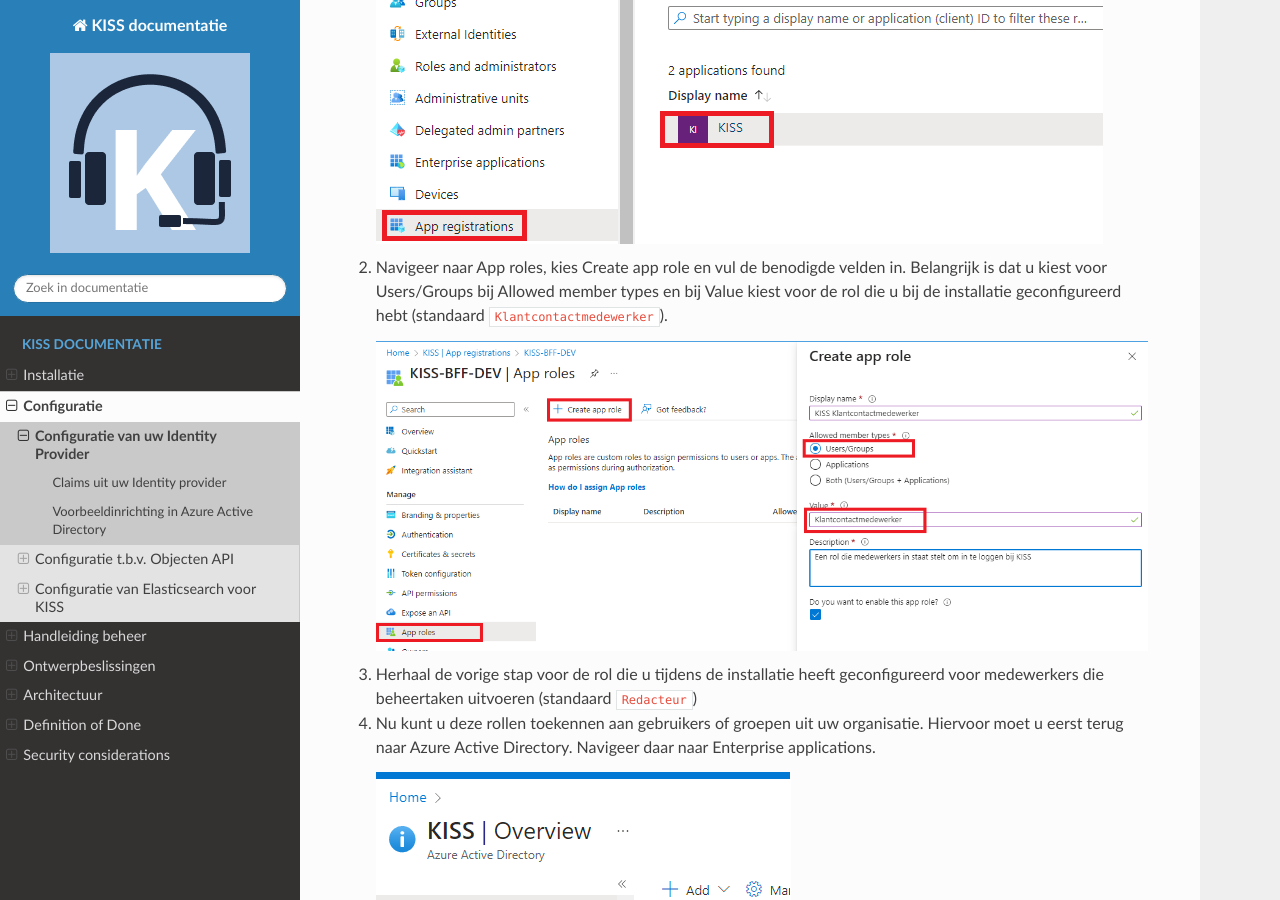
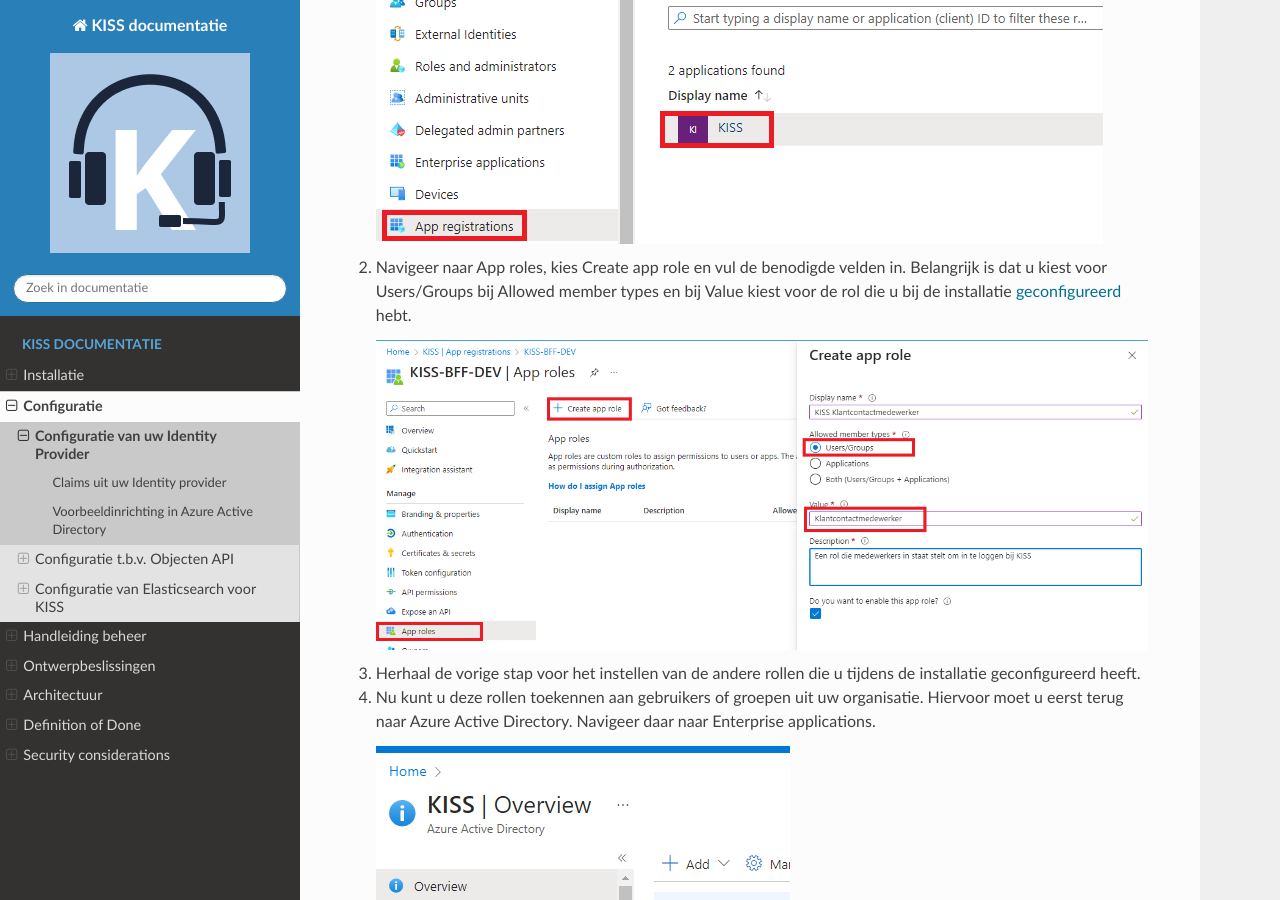
Before and after one commit to Klantinteractie-Servicesysteem/.github, a Sphinx documentation site: the page built from docs/configuration/identity-provider.md, in a window 1280 px wide and 900 px high, scrolled down 1355 px. Built offline with Sphinx 7.4.7 and the Read the Docs theme 3.1.0, drawn with Linux system fonts in a browser that asks for light colours.

```diff
--- a/docs/configuration/identity-provider.md
+++ b/docs/configuration/identity-provider.md
@@ -1,4 +1,5 @@
 # Configuratie van uw Identity Provider
+
 Bij de installatie van KISS regelt u de koppeling met uw OpenIDConnect Identity Provider. Daarnaast moet u in uw Identity Provider configureren dat gebruikers die in moeten kunnen loggen bij KISS in ieder geval een 'klantcontactmedewerker'-rol hebben. Een rol is in dit geval een claim van het type `role` of `roles` (beiden worden ondersteund). De waarde die correspondeert met een kiss-medewerker kunt u instellen tijdens de installatie. Standaard is dit `Klantcontactmedewerker`. Voor medewerkers die beheertaken op KISS uitvoeren, is een aparte rol ingeregeld. Ook de naam van deze rol kunt u instellen tijdens de installatie. Standaard is dit `Redacteur`.
 
 **Let op:** Als een ingelogde gebruiker naar KISS gaat, maar niet de juiste rechten heeft, dan verschijnt er een melding op in beeld: "Je hebt niet de juist rechten voor het gebruik van deze applicatie. Neem contact op met Functioneel Beheer." De melding is zo algemeen geformuleerd, omdat KISS bij verschillende organisaties kan draaien.
@@ -6,37 +7,39 @@ Bij de installatie van KISS regelt u de koppeling met uw OpenIDConnect Identity
 Als een ingelogde gebruiker alleen maar de rol Redacteur heeft, dan ziet deze niet de knop Nieuw contactoment, en ook geen bronnenzoekbalk. De nieuwsberichten en werkinstructies zijn wel zichtbaar, omdat de rol Redacteur juist bestaat om die berichten te kunnen berwerken.
 
 ## Claims uit uw Identity provider
+
 KISS gebruikt de claims uit uw Identity Provider om de gegevens van de ingelogde Klantcontactmedewerker toe te voegen aan de Contactmomenten (`klantcontacten`) en Contactverzoeken die vanuit KISS worden geregistreerd.
 Zie [de installatiehandleiding](../installation/voorbereidingen.md#Authenticatie) voor hoe u dit configureert.
 
 Er is in JWT geen standaard claim voor voorletters of voorvoegsel (tussenvoegsel). KISS gebruikt daarom deze mapping:
+
 - Voorletters => given_name
 - Achternaam => family_name indien beschikbaar, anders: name indien beschikbaar, anders: http://schemas.xmlsoap.org/ws/2005/05/identity/claims/name
 - Op dit moment doen we niets met Tussenvoegsel, omdat er geen voorvoegsel-claim bestaat. In de huidige implementatie komt tussenvoegsel alleen in het `klantcontact`, als onderdeel van de Achternaam.
 
+## Voorbeeldinrichting in Azure Active Directory
 
-## Voorbeeldinrichting in Azure Active Directory
 Als u gebruik maakt van Azure Active Directory als Identity Provider, kunt u dit op de volgende manier inrichten.
 
 1. Bij de installatie van KISS heeft u een App Registration aangemaakt. Ga binnen Azure AD naar App registrations en klik op de applicatie.
 
-    ![image](https://raw.githubusercontent.com/Klantinteractie-Servicesysteem/.github/main/docs/images/AzureAD-01.png)
+   ![image](https://raw.githubusercontent.com/Klantinteractie-Servicesysteem/.github/main/docs/images/AzureAD-01.png)
 
-1. Navigeer naar App roles, kies Create app role en vul de benodigde velden in. Belangrijk is dat u kiest voor Users/Groups bij Allowed member types en bij Value kiest voor de rol die u bij de installatie geconfigureerd hebt (standaard `Klantcontactmedewerker`).
+1. Navigeer naar App roles, kies Create app role en vul de benodigde velden in. Belangrijk is dat u kiest voor Users/Groups bij Allowed member types en bij Value kiest voor de rol die u bij de installatie [geconfigureerd](../installation/voorbereidingen.md#Autorisatie) hebt.
 
-    ![image](https://raw.githubusercontent.com/Klantinteractie-Servicesysteem/.github/main/docs/images/AzureAD-02.png)
+   ![image](https://raw.githubusercontent.com/Klantinteractie-Servicesysteem/.github/main/docs/images/AzureAD-02.png)
 
-1. Herhaal de vorige stap voor de rol die u tijdens de installatie heeft geconfigureerd voor medewerkers die beheertaken uitvoeren (standaard `Redacteur`)
+1. Herhaal de vorige stap voor het instellen van de andere rollen die u tijdens de installatie geconfigureerd heeft.
 1. Nu kunt u deze rollen toekennen aan gebruikers of groepen uit uw organisatie. Hiervoor moet u eerst terug naar Azure Active Directory. Navigeer daar naar Enterprise applications.
 
-    ![image](https://raw.githubusercontent.com/Klantinteractie-Servicesysteem/.github/main/docs/images/AzureAD-03.png)
+   ![image](https://raw.githubusercontent.com/Klantinteractie-Servicesysteem/.github/main/docs/images/AzureAD-03.png)
 
 1. In dit scherm vindt u een applicatie met dezelfde naam als de App registration die u eerder heeft aangemaakt. Klik op de applicatie.
 
-    ![image](https://raw.githubusercontent.com/Klantinteractie-Servicesysteem/.github/main/docs/images/AzureAD-04.png)
+   ![image](https://raw.githubusercontent.com/Klantinteractie-Servicesysteem/.github/main/docs/images/AzureAD-04.png)
 
 1. Navigeer naar Users and groups, en klik op Add user/group.
 
-    ![image](https://raw.githubusercontent.com/Klantinteractie-Servicesysteem/.github/main/docs/images/AzureAD-05.png)
+   ![image](https://raw.githubusercontent.com/Klantinteractie-Servicesysteem/.github/main/docs/images/AzureAD-05.png)
 
 1. In dit scherm kunt u de rollen die u eerder gedefinieerd heeft, toekennen aan individuele gebruikers en - als uw licentie van Active Directory dit toestaat - groepen.
```
